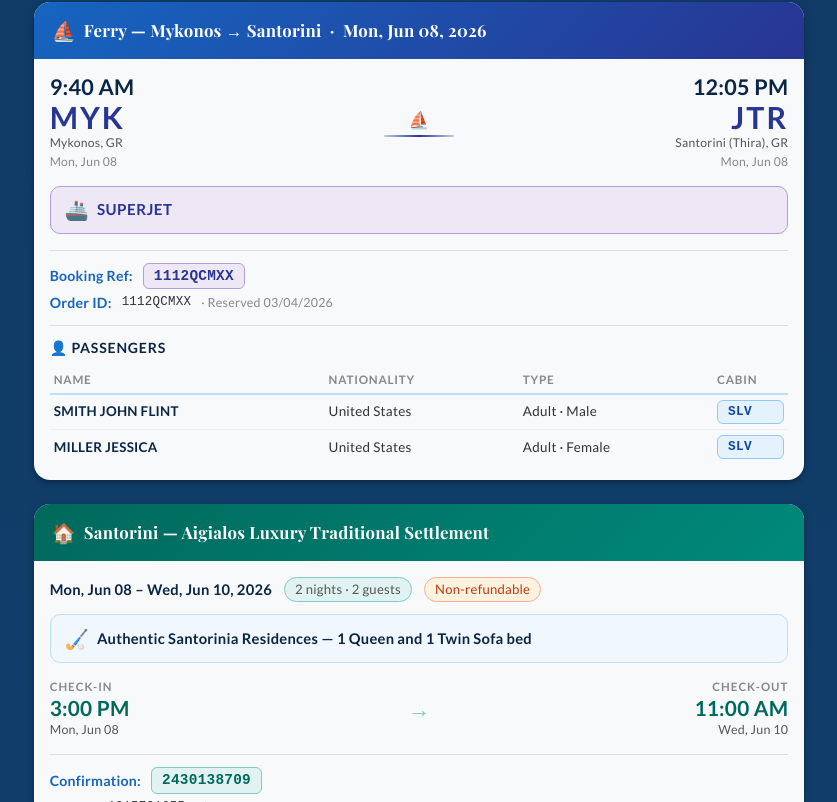
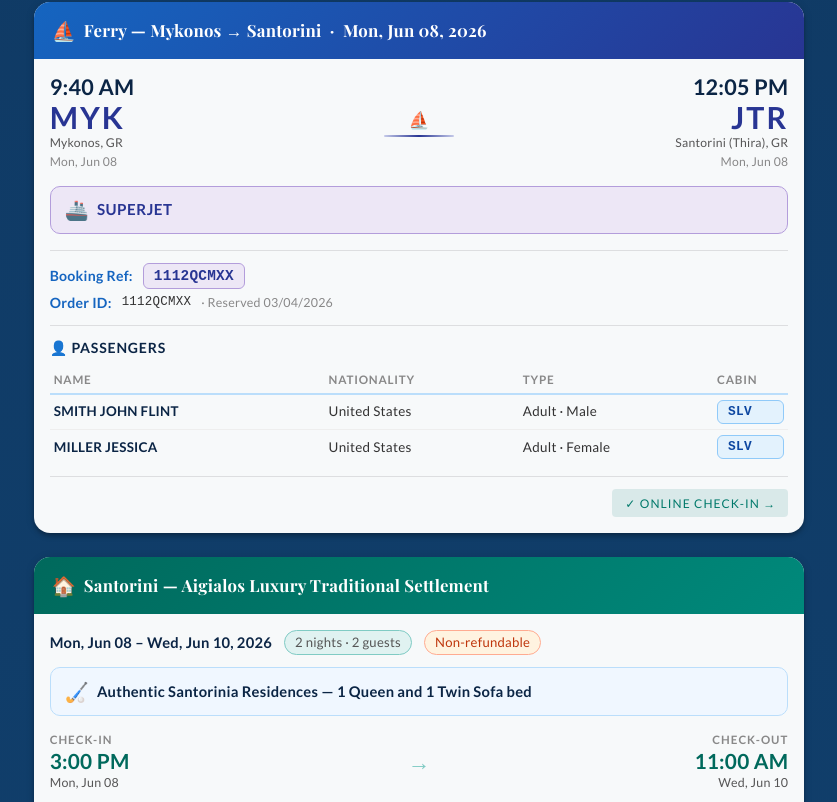
Before and after one commit to FlintShadey/Itenerary, a Vue app: page /#/ in a window 1280 px wide. Shown: the part 5899-6701 px from the top of the page, without its empty margins (221-1058 px from the left). Built offline with nearby package versions, Linux system fonts and the light colour scheme.

Commit message:
Add SeaJets check-in link to Jun 08 Mykonos→Santorini ferry

```diff
--- a/src/views/Itinerary.vue
+++ b/src/views/Itinerary.vue
@@ -813,6 +813,16 @@
                     <span>Adult &middot; Female</span>
                     <span class="seat-badge">SLV</span>
                   </div>
+                </div>
+
+                <v-divider class="my-3"></v-divider>
+
+                <div class="mt-2" style="text-align:right;">
+                  <a href="https://webcheckin.seajets.com" target="_blank" rel="noopener" style="text-decoration:none;">
+                    <v-btn color="teal-darken-2" variant="tonal" size="small">
+                      &#10003; Online Check-In &rarr;
+                    </v-btn>
+                  </a>
                 </div>
 
               </v-card-text>
```
